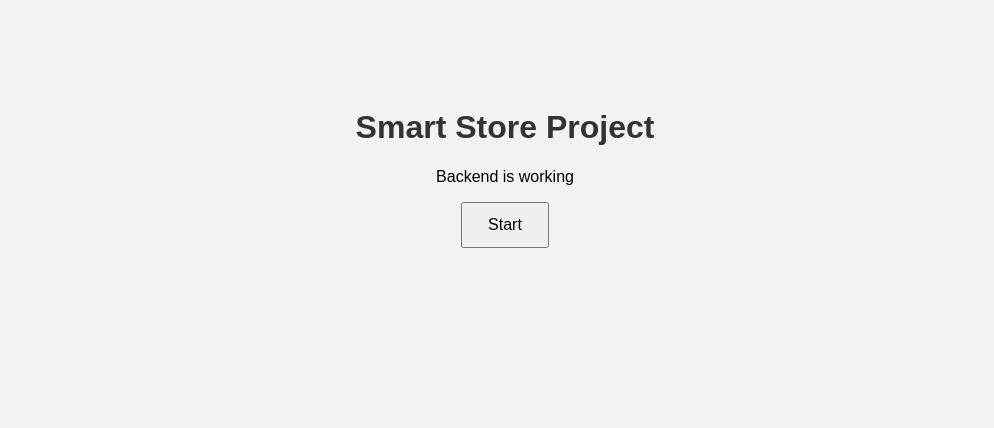
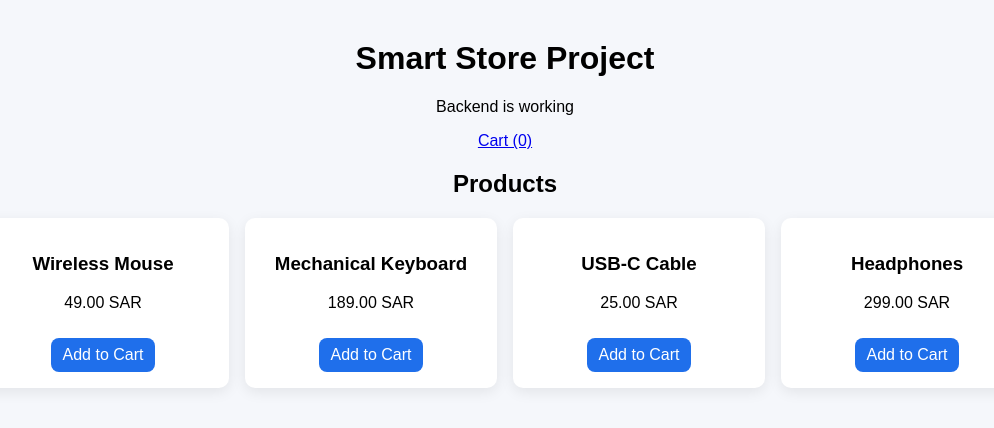
Before and after one commit to Mr-Jor1/smart-store-project, a Flask app: page / in a window 1280 px wide. Shown: the top 428 px of the page, without its empty margins (135-1129 px from the left). Run offline with Flask 3, Linux system fonts and the light colour scheme.

Commit message:
Add products and cart (session-based)

```diff
--- a/app.py
+++ b/app.py
@@ -1,10 +1,80 @@
-from flask import Flask, render_template
+from flask import Flask, render_template, redirect, url_for, session
 
 app = Flask(__name__)
+app.secret_key = "dev-secret-change-later"
 
-@app.route("/")
+# Fake products (later we replace with DB)
+PRODUCTS = [
+    {"id": 1, "name": "Wireless Mouse", "price": 49.0},
+    {"id": 2, "name": "Mechanical Keyboard", "price": 189.0},
+    {"id": 3, "name": "USB-C Cable", "price": 25.0},
+    {"id": 4, "name": "Headphones", "price": 299.0},
+]
+
+def get_product(pid: int):
+    return next((p for p in PRODUCTS if p["id"] == pid), None)
+
+def get_cart():
+    # cart: {product_id(str): qty(int)}
+    return session.get("cart", {})
+
+def save_cart(cart: dict):
+    session["cart"] = cart
+    session.modified = True
+
+@app.get("/")
 def home():
-    return render_template("index.html")
+    cart = get_cart()
+    cart_count = sum(cart.values())
+    return render_template("index.html", products=PRODUCTS, cart_count=cart_count)
+
+@app.get("/add/<int:pid>")
+def add_to_cart(pid):
+    product = get_product(pid)
+    if not product:
+        return redirect(url_for("home"))
+
+    cart = get_cart()
+    key = str(pid)
+    cart[key] = cart.get(key, 0) + 1
+    save_cart(cart)
+    return redirect(url_for("home"))
+
+@app.get("/remove/<int:pid>")
+def remove_from_cart(pid):
+    cart = get_cart()
+    key = str(pid)
+    if key in cart:
+        cart[key] -= 1
+        if cart[key] <= 0:
+            del cart[key]
+    save_cart(cart)
+    return redirect(url_for("cart"))
+
+@app.get("/cart")
+def cart():
+    cart = get_cart()
+
+    items = []
+    total = 0.0
+    for key, qty in cart.items():
+        pid = int(key)
+        product = get_product(pid)
+        if not product:
+            continue
+        line_total = product["price"] * qty
+        total += line_total
+        items.append(
+            {
+                "id": pid,
+                "name": product["name"],
+                "price": product["price"],
+                "qty": qty,
+                "line_total": line_total,
+            }
+        )
+
+    return render_template("cart.html", items=items, total=total)
 
 if __name__ == "__main__":
     app.run(host="127.0.0.1", port=5000, debug=True)
--- a/static/style.css
+++ b/static/style.css
@@ -1,16 +1,45 @@
 body {
-     font-family: Arial, sans-serif;
-     background-color: #f2f2f2;
-     text-align: center;
-     padding-top: 80px;
+  font-family: Arial, sans-serif;
+  background-color: #f5f7fb;
+  text-align: center;
+  margin-top: 40px;
 }
 
-h1 {
-     color: #333;
+.products {
+  display: flex;
+  justify-content: center;
+  gap: 16px;
+  flex-wrap: wrap;
+  margin-top: 20px;
 }
 
-button {
-     padding: 12px 25px;
-     font-size: 16px;
-     cursor: pointer;
+.card {
+  background: white;
+  padding: 16px;
+  width: 220px;
+  border-radius: 10px;
+  box-shadow: 0 4px 14px rgba(0,0,0,0.08);
 }
+
+.btn {
+  display: inline-block;
+  margin-top: 10px;
+  padding: 8px 12px;
+  background: #1f6feb;
+  color: white;
+  text-decoration: none;
+  border-radius: 8px;
+}
+
+table {
+  margin: 20px auto;
+  border-collapse: collapse;
+  width: 80%;
+  max-width: 900px;
+  background: white;
+}
+
+th, td {
+  padding: 10px;
+  border-bottom: 1px solid #eee;
+}
--- a/templates/index.html
+++ b/templates/index.html
@@ -1,13 +1,27 @@
-<!DOCTYPE html>
-<html lang="en">
+<!doctype html>
+<html>
   <head>
-        <meta charset="UTF-8">
+    <meta charset="utf-8" />
     <title>Smart Store</title>
-        <link rel="stylesheet" href="{{ url_for('static', filename='style.css') }}">
+    <link rel="stylesheet" href="{{ url_for('static', filename='style.css') }}" />
   </head>
   <body>
     <h1>Smart Store Project</h1>
     <p>Backend is working</p>
-        <button>Start</button>
+
+    <p>
+      <a href="{{ url_for('cart') }}">Cart ({{ cart_count }})</a>
+    </p>
+
+    <h2>Products</h2>
+    <div class="products">
+      {% for p in products %}
+      <div class="card">
+        <h3>{{ p.name }}</h3>
+        <p>{{ "%.2f"|format(p.price) }} SAR</p>
+        <a class="btn" href="{{ url_for('add_to_cart', pid=p.id) }}">Add to Cart</a>
+      </div>
+      {% endfor %}
+    </div>
   </body>
 </html>
```
Also changed, not shown: templates/cart.html (added, +42 -0 lines). Lines whose indentation alone changed are shown as unchanged.
